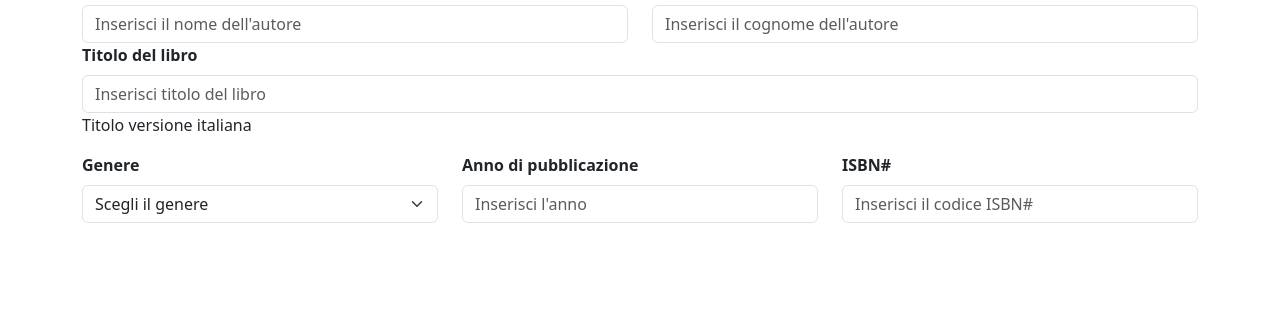
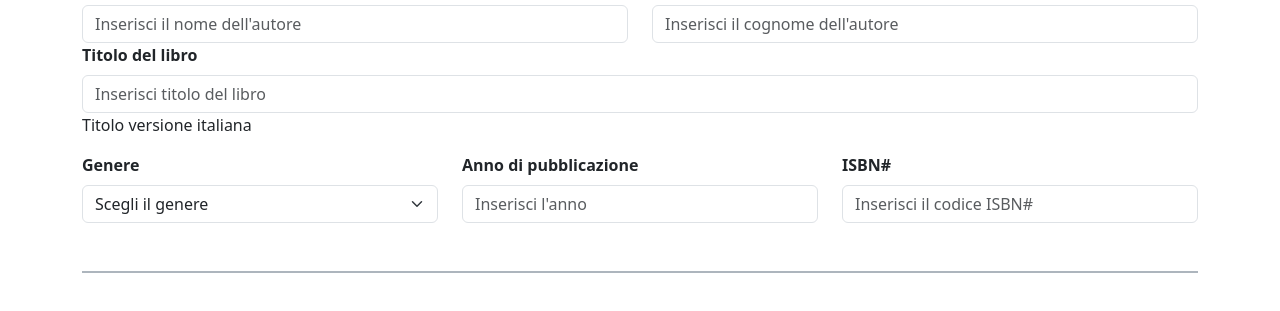
Before and after one commit to AriannaCristiani/html-css-bootstrap-dashboard, a plain HTML site: page add-book.html in a window 1280 px wide. Shown: the part 223-534 px from the top of the page. Drawn offline with nearby package versions, Linux system fonts and the light colour scheme.

Commit message:
aggiunta bordino

```diff
--- a/add-book.html
+++ b/add-book.html
@@ -97,6 +97,12 @@
                             <input type="text" class="form-control" id="title" placeholder="Inserisci il codice ISBN#">
 
                         </div>
+
+                        <div class="col-12 pt-5">
+                            <div class="border border-dark-subtle" >
+                            </div>
+
+                        </div>
                     </div>
 
 
```
